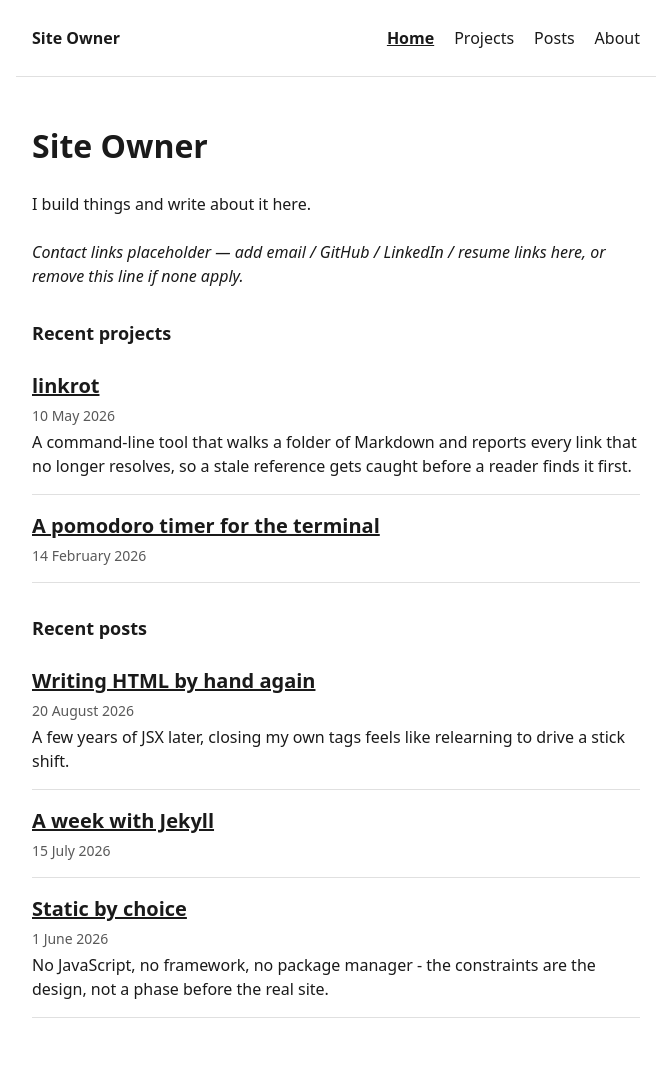
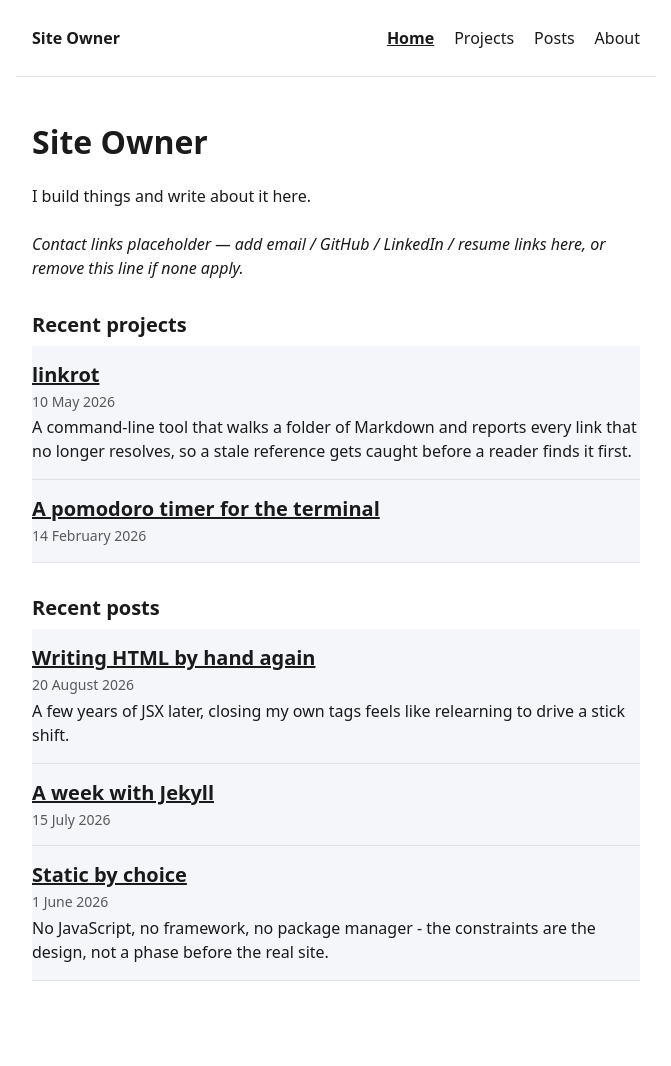
Before and after one commit to chamaya00/new-project-agents-v3, a Jekyll site: the page built from index.html, in a window 1280 px wide. Shown: the whole page, without its empty margins (304-975 px from the left). Built offline with Jekyll 4.4.1, drawn with Linux system fonts in a browser that asks for light colours; after the commit the page ends 1029 px from its top, so only the background shows below that.

Commit message:
Apply visual-system palette, type scale, and spacing to css/style.css
Introduces custom-property tokens (--color-*, --space-*) per
docs/design/visual-system.md: a light :root declaration plus a
@media (prefers-color-scheme: dark) override, consumed by body, .nav,
.entry, .entry__date, and the existing margin/padding values. Adds an
h1 rule (new scale) and unifies .entry__title/.recent__heading on the
doc's 1.25rem/700/1.3 heading scale. Leaves nav/chip/button/focus-ring
markup and behaviour untouched, per the issue's scope.

tests/check.sh gains: the dark-mode block and token-value checks, a
WCAG AA contrast-ratio check computed from the shipped hex values (not
the doc's stated ratios), a surface-vs-background distinctness check,
and a check that the current-nav-link rule keeps its bold/underline
with no colour property added.

Co-authored-by: chamaya00-agent-factory[bot] <327087437+chamaya00-agent-factory[bot]@users.noreply.github.com>

```diff
--- a/css/style.css
+++ b/css/style.css
@@ -1,6 +1,34 @@
 /* Mobile-first: base rules target the ~320-480px phone-width viewport from
    docs/design/portfolio-shell.md. The 640px breakpoint below adds the wider
    layout on top; nothing about the nav band's structure changes above it. */
+
+/* Palette and spacing tokens per docs/design/visual-system.md. Light values
+   here, dark values re-declared in the prefers-color-scheme block below -
+   the doc's own toggle-free mechanism for automatic dark mode. */
+:root {
+  --color-bg: #ffffff;
+  --color-text: #1a1a1a;
+  --color-text-muted: #595959;
+  --color-surface: #f4f6fa;
+  --color-border: #e0e0e0;
+
+  --space-1: 4px;
+  --space-2: 8px;
+  --space-3: 16px;
+  --space-4: 24px;
+  --space-5: 32px;
+  --space-6: 48px;
+}
+
+@media (prefers-color-scheme: dark) {
+  :root {
+    --color-bg: #121212;
+    --color-text: #e8e8e8;
+    --color-text-muted: #b0b0b0;
+    --color-surface: #1c1f26;
+    --color-border: #333333;
+  }
+}
 
 * {
   box-sizing: border-box;
@@ -8,11 +36,18 @@
 
 body {
   margin: 0;
-  padding: 0 16px;
+  padding: 0 var(--space-3);
   font-family: system-ui, -apple-system, "Segoe UI", sans-serif;
+  font-size: 1rem;
   line-height: 1.5;
-  color: #1a1a1a;
-  background: #fff;
+  color: var(--color-text);
+  background: var(--color-bg);
+}
+
+h1 {
+  font-size: 2rem;
+  font-weight: 700;
+  line-height: 1.25;
 }
 
 img {
@@ -25,9 +60,9 @@ img {
   flex-wrap: wrap;
   align-items: center;
   justify-content: space-between;
-  gap: 8px 16px;
-  padding: 16px 0;
-  border-bottom: 1px solid #e0e0e0;
+  gap: var(--space-2) var(--space-3);
+  padding: var(--space-3) 0;
+  border-bottom: 1px solid var(--color-border);
 }
 
 .nav__brand {
@@ -61,11 +96,11 @@ img {
 }
 
 main {
-  padding: 24px 0 48px;
+  padding: var(--space-4) 0 var(--space-6);
 }
 
 .contact-links {
-  margin-top: 24px;
+  margin-top: var(--space-4);
 }
 
 .contact-links a {
@@ -83,13 +118,16 @@ main {
 }
 
 .entry {
-  padding: 16px 0;
-  border-bottom: 1px solid #e0e0e0;
+  padding: var(--space-3) 0;
+  border-bottom: 1px solid var(--color-border);
+  background: var(--color-surface);
 }
 
 .entry__title {
   margin: 0;
   font-size: 1.25rem;
+  font-weight: 700;
+  line-height: 1.3;
   /* A long title wraps within the entry rather than truncating or
      overflowing, same rule the nav band applies to a long owner name. */
   overflow-wrap: break-word;
@@ -101,12 +139,13 @@ main {
 
 .entry__date,
 .entry__summary {
-  margin: 4px 0 0;
+  margin: var(--space-1) 0 0;
 }
 
 .entry__date {
-  color: #595959;
+  color: var(--color-text-muted);
   font-size: 0.875rem;
+  line-height: 1.4;
 }
 
 /* Recent area on Home: two labelled subsections stacked below the fixed
@@ -115,12 +154,14 @@ main {
    subsection from the content above it is new. */
 
 .recent {
-  margin-top: 32px;
+  margin-top: var(--space-5);
 }
 
 .recent__heading {
-  margin: 0 0 8px;
-  font-size: 1.125rem;
+  margin: 0 0 var(--space-2);
+  font-size: 1.25rem;
+  font-weight: 700;
+  line-height: 1.3;
 }
 
 @media (min-width: 640px) {
@@ -132,7 +173,7 @@ main {
   main {
     max-width: 640px;
     margin: 0 auto;
-    padding-left: 16px;
-    padding-right: 16px;
+    padding-left: var(--space-3);
+    padding-right: var(--space-3);
   }
 }
```
Also changed, not shown: 1 other file.
